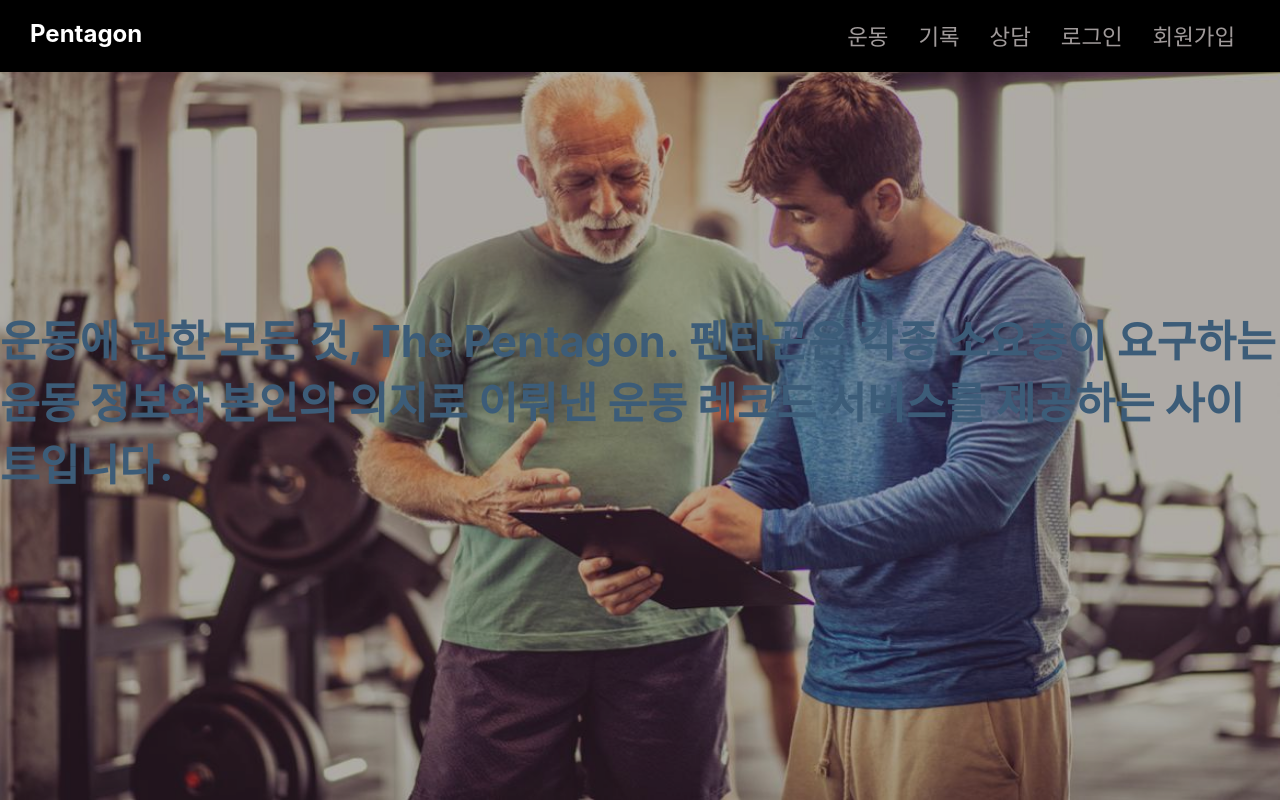
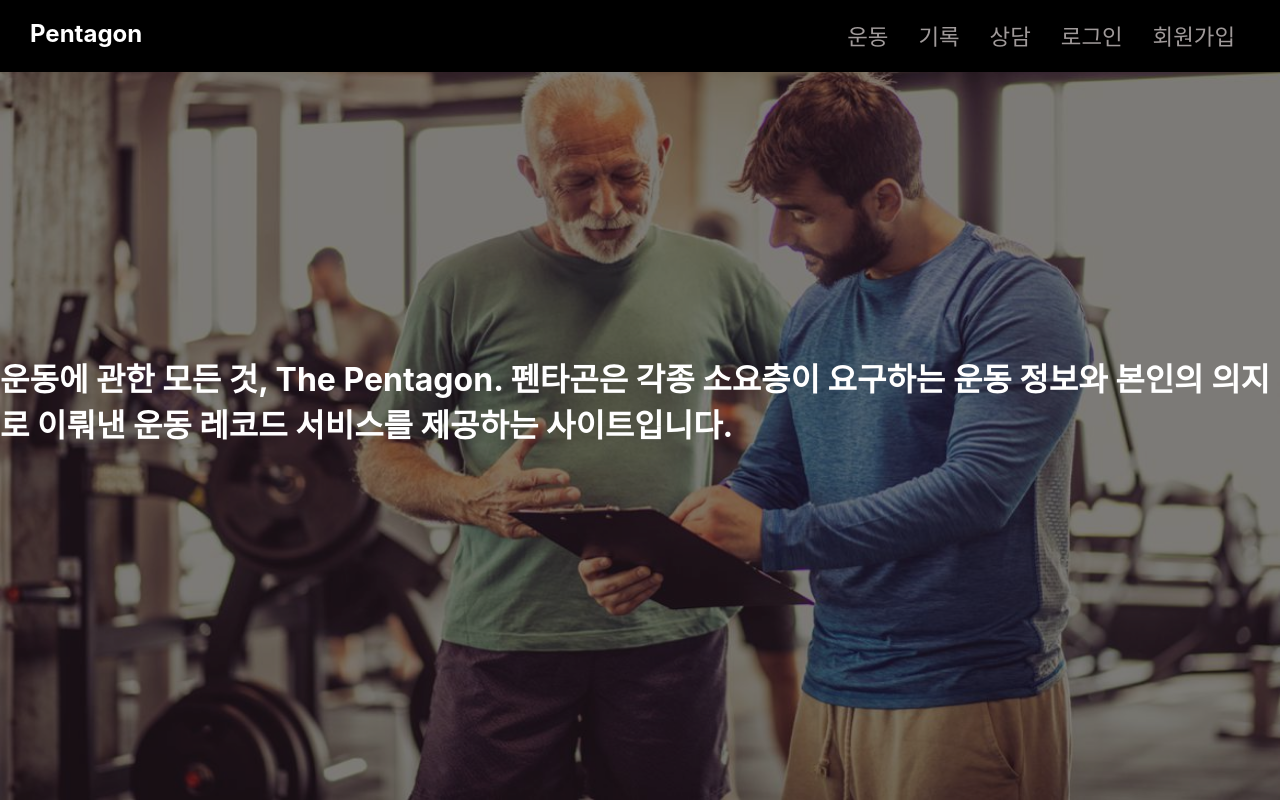
Before and after one commit to YooUisun/pentagon, a React (Create React App) app: page / in a window 1280 px wide. Built offline with nearby package versions, Linux system fonts and the light colour scheme.

Commit message:
화면에서 폰트에도 밝기가 적용이 됐던 문제 해결

```diff
--- a/src/pages/mainpage/MainPage.css
+++ b/src/pages/mainpage/MainPage.css
@@ -45,7 +45,57 @@
     color: white !important;
 }
 
+
+
 #introduce-page {
+    position: relative;
+    width: 100%;
+    height: 100vh;
+    display: flex;
+    justify-content: center;
+    align-items: center;
+}
+
+#introduce-page .background {
+    position: absolute;
+    top: 0;
+    left: 0;
+    right: 0;
+    bottom: 0;
+    background-image: url('../../assets/image/mainpage1.jpg');
+    background-size: 100% 100%;
+    background-position: center;
+    background-repeat: no-repeat;
+    filter: brightness(50%);
+    z-index: -1; /* 텍스트보다 뒤에 배치 */
+}
+
+#introduce-page h1 {
+    z-index: 1;
+    color: white;
+}
+
+
+
+
+
+
+
+
+
+
+
+
+
+
+
+
+
+
+
+/*
+#introduce-page {
+    position: relative;
     width: 100%;
     height: 100vh;
     background-image: url('../../assets/image/mainpage1.jpg');
@@ -55,10 +105,11 @@
     display: flex;
     justify-content: center;
     align-items: center;
-    filter: brightness(70%);
+    filter: brightness(50%);
 }
 
-.mainpage_title {
-    font-size: 2.7rem;
-    color: #5584AC;
-}
+#introduce-page h1 {
+    z-index: 1;
+    color: white;
+    mix-blend-mode: difference;
+} */
--- a/src/pages/mainpage/MainPage.js
+++ b/src/pages/mainpage/MainPage.js
@@ -25,7 +25,10 @@ function MainPage() {
             </header>
         </div>
         <div id="introduce-page">
-            <h1 className="mainpage_title">운동에 관한 모든 것, The Pentagon. 펜타곤은 각종 소요층이 요구하는 운동 정보와 본인의 의지로 이뤄낸 운동 레코드 서비스를 제공하는 사이트입니다.</h1>
+            <div className="background"></div>
+            <h1 className="mainpage_title">
+            운동에 관한 모든 것, The Pentagon. 펜타곤은 각종 소요층이 요구하는 운동 정보와 본인의 의지로 이뤄낸 운동 레코드 서비스를 제공하는 사이트입니다.
+            </h1>
         </div>
         </>
 
```
